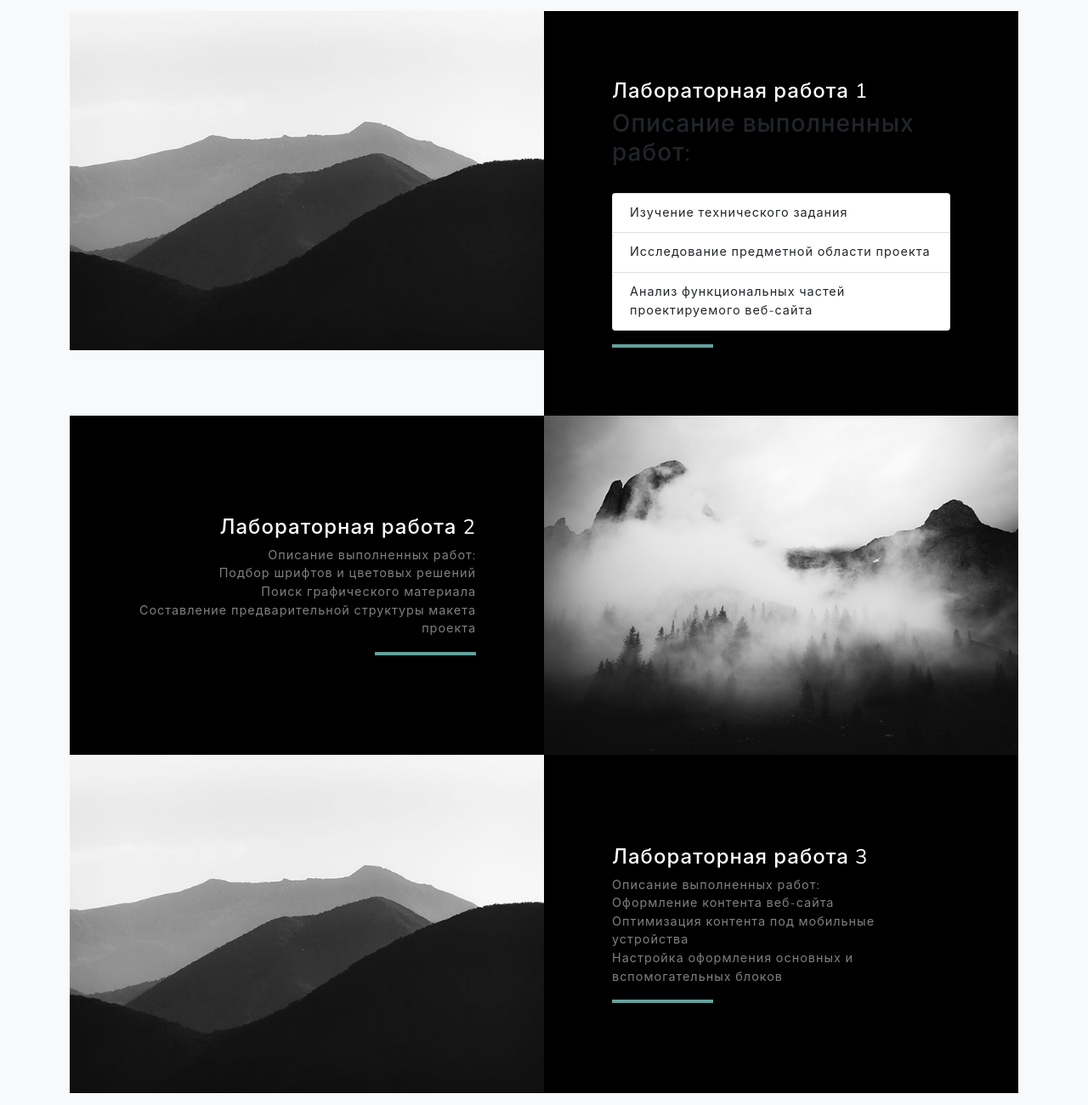
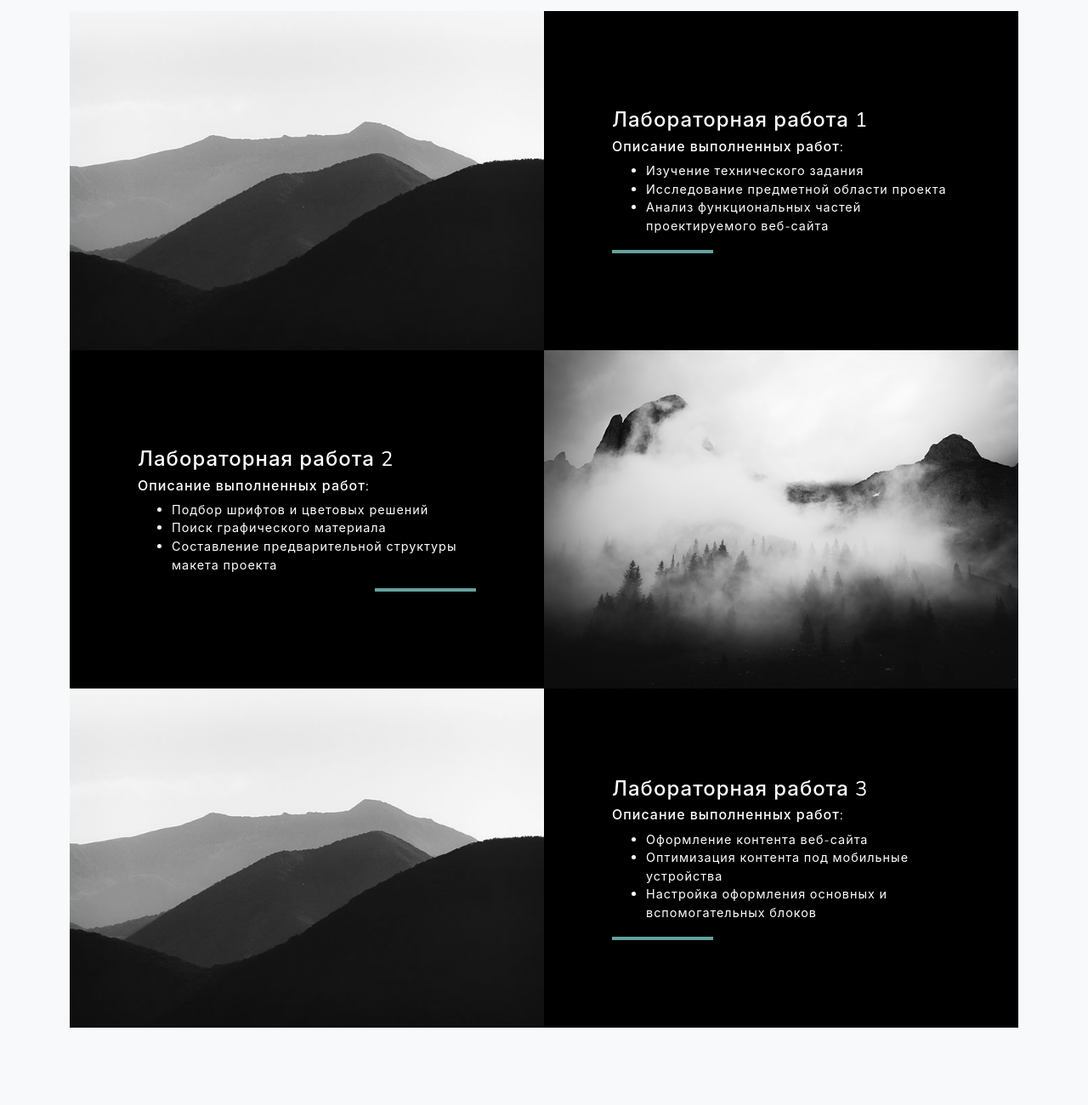
Before and after one commit to BORoMANn/BORoMANn.github.io, a plain HTML site: page index.html in a window 1280 px wide. Shown: the part 1460-2760 px from the top of the page at 85% size. Drawn offline with nearby package versions, Linux system fonts and the light colour scheme.

Commit message:
Initial commit

```diff
--- a/index.html
+++ b/index.html
@@ -126,13 +126,14 @@
                   class="project-text w-100 my-auto text-center text-lg-left"
                 >
                   <h4 class="text-white">Лабораторная работа 1</h4>
-                  <p class="mb-0 text-white-50"><h3>Описание выполненных работ:</h3><br>
-                    <ul class="list-group">
-                      <li class="list-group-item"> Изучение технического задания</li>
-                      <li class="list-group-item"> Исследование предметной области проекта</li>
-                      <li class="list-group-item">Анализ функциональных частей проектируемого веб-сайта</li>
+                  <p class="mb-0 ">
+                    <h6 class="text-white">Описание выполненных работ:</h6>
+                    <ul class="text-white">
+                      <li > Изучение технического задания</li>
+                      <li > Исследование предметной области проекта</li>
+                      <li >Анализ функциональных частей проектируемого веб-сайта</li>
 
-                  </ul>
+                    </ul>
 
                   </p>
                   <hr class="d-none d-lg-block mb-0 ml-0" />
@@ -152,11 +153,15 @@
                 <div
                   class="project-text w-100 my-auto text-center text-lg-right"
                 >
-                  <h4 class="text-white">Лабораторная работа 2</h4>
-                  <p class="mb-0 text-white-50">Описание выполненных работ:<br>
-                    Подбор шрифтов и цветовых решений<br>
-                    Поиск графического материала<br>
-                    Составление предварительной структуры макета проекта
+                  <h4 class="text-white text-left">Лабораторная работа 2</h4>
+                  <p class="mb-0 ">
+                    <h6 class="text-white text-left">Описание выполненных работ:</h6>
+                    <ul class="text-white text-left">
+                      <li > Подбор шрифтов и цветовых решений</li>
+                      <li > Поиск графического материала</li>
+                      <li > Составление предварительной структуры макета проекта</li>
+
+                    </ul>
                   </p>
                   <hr class="d-none d-lg-block mb-0 mr-0" />
                 </div>
@@ -175,10 +180,14 @@
             <div class="d-flex h-100">
               <div class="project-text w-100 my-auto text-center text-lg-left">
                 <h4 class="text-white">Лабораторная работа 3</h4>
-                <p class="mb-0 text-white-50">Описание выполненных работ:<br>
-                  Оформление контента веб-сайта<br>
-                  Оптимизация контента под мобильные устройства <br>
-                  Настройка оформления основных и вспомогательных блоков
+                <p class="mb-0">
+                  <h6 class="text-white text-left">Описание выполненных работ:</h6>
+                    <ul class="text-white text-left">
+                      <li > Оформление контента веб-сайта</li>
+                      <li > Оптимизация контента под мобильные устройства</li>
+                      <li > Настройка оформления основных и вспомогательных блоков</li>
+
+                    </ul>
                 </p>
                 <hr class="d-none d-lg-block mb-0 ml-0" />
               </div>
```
